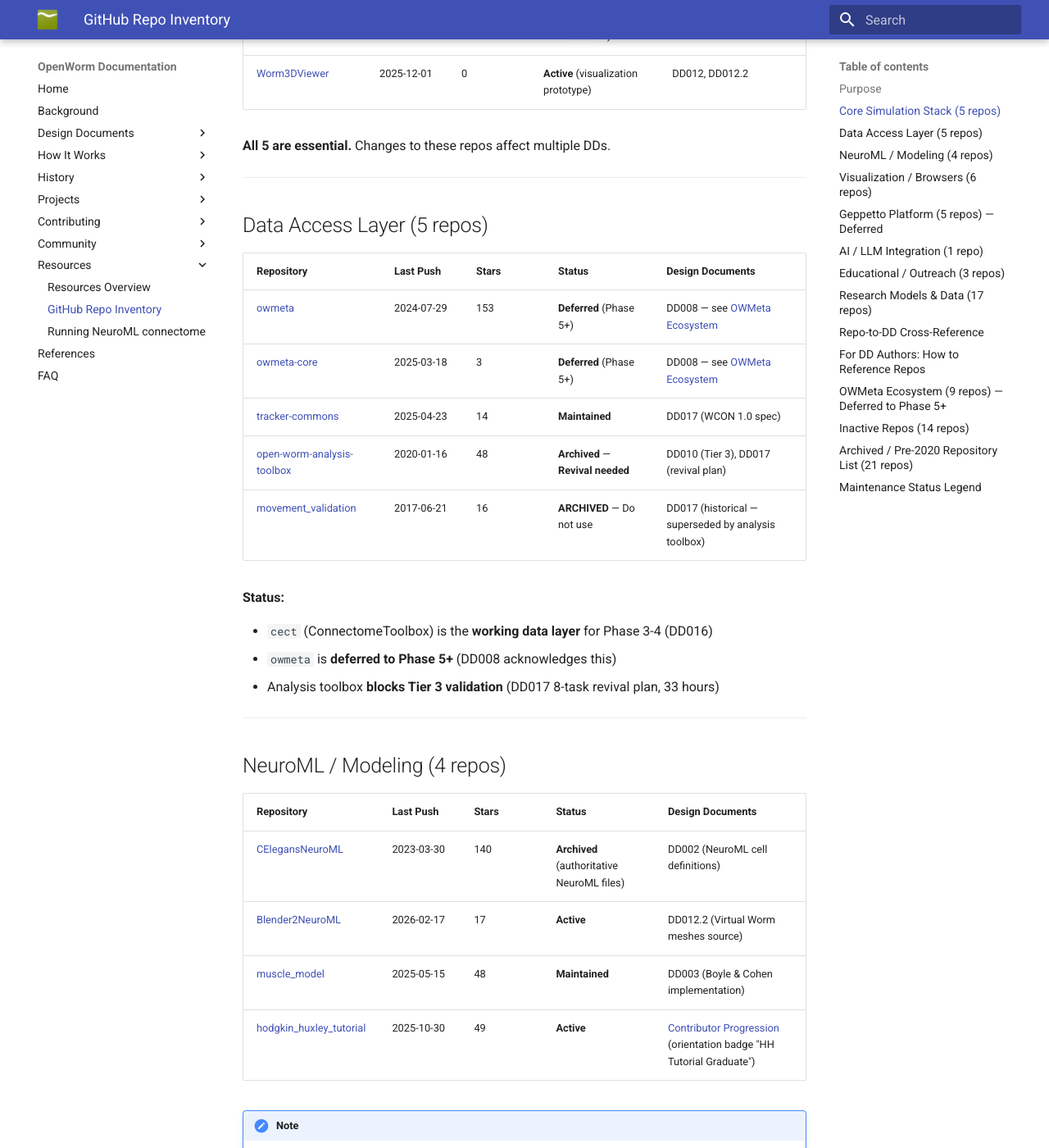
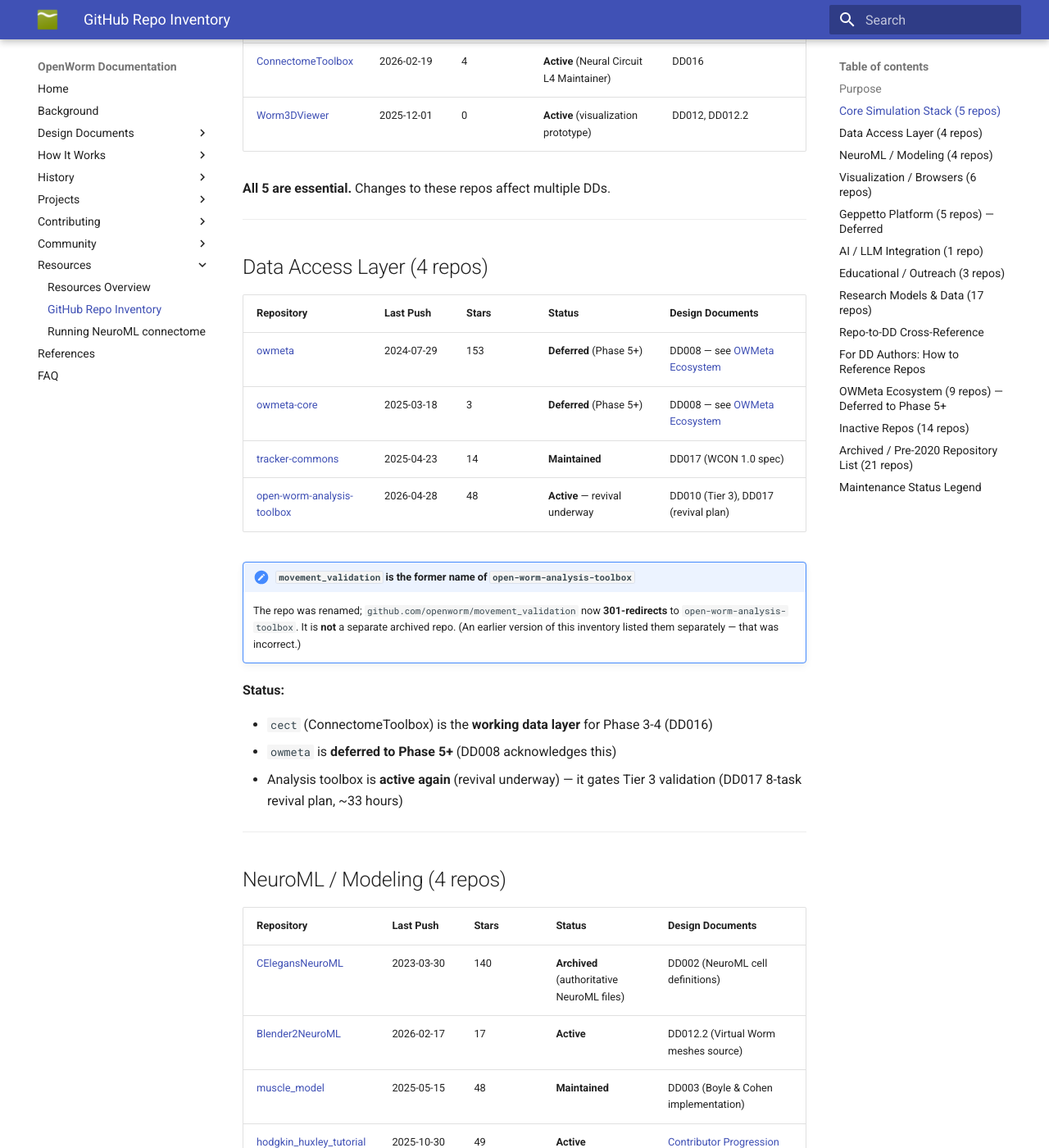
Before and after one commit to openworm/openworm_docs, an MkDocs documentation site: the page built from docs/Resources/github-repo-inventory.md, in a window 1280 px wide and 1400 px high, scrolled down 1005 px. Shown: the whole window at 82% size. Built offline with MkDocs 1.6.1 and Material for MkDocs 9.7.7, drawn with Linux system fonts in a browser that asks for light colours; some of the changed text lies outside the part shown.

Commit message:
Correct open-worm-analysis-toolbox status in repo inventory
open-worm-analysis-toolbox is Active again (revival underway, last push
2026-04-28), not Archived. Clarify that movement_validation is the repo's
former name (now a 301-redirect), not a separate archived repo, and adjust
the Data Access Layer grouping and Tier-3 validation note accordingly.

Co-Authored-By: Claude Opus 4.8 (1M context) <noreply@anthropic.com>

```diff
--- a/docs/Resources/github-repo-inventory.md
+++ b/docs/Resources/github-repo-inventory.md
@@ -1,7 +1,7 @@
 # OpenWorm GitHub Organization — Repository Inventory
 
-- **Last Updated:** 2026-02-19
-- **Total Repositories:** 109
+- **Last Updated:** 2026-02-19 (corrected 2026-06-05: `open-worm-analysis-toolbox` status; `movement_validation` rename)
+- **Total Repositories:** 109 (the count includes `movement_validation`, which is a redirect to `open-worm-analysis-toolbox`, not a distinct repo)
 - **Source:** [github.com/orgs/openworm](https://github.com/orgs/openworm/repositories)
 
 ---
@@ -33,21 +33,23 @@ This inventory identifies which of OpenWorm's 109 GitHub repositories are:
 
 ---
 
-## Data Access Layer (5 repos)
+## Data Access Layer (4 repos)
 
 | Repository | Last Push | Stars | Status | Design Documents |
 |------------|-----------|-------|--------|------------------|
 | [owmeta](https://github.com/openworm/owmeta) | 2024-07-29 | 153 | **Deferred** (Phase 5+) | DD008 — see [OWMeta Ecosystem](#owmeta-ecosystem-9-repos-deferred-to-phase-5) |
 | [owmeta-core](https://github.com/openworm/owmeta-core) | 2025-03-18 | 3 | **Deferred** (Phase 5+) | DD008 — see [OWMeta Ecosystem](#owmeta-ecosystem-9-repos-deferred-to-phase-5) |
 | [tracker-commons](https://github.com/openworm/tracker-commons) | 2025-04-23 | 14 | **Maintained** | DD017 (WCON 1.0 spec) |
-| [open-worm-analysis-toolbox](https://github.com/openworm/open-worm-analysis-toolbox) | 2020-01-16 | 48 | **Archived** — **Revival needed** | DD010 (Tier 3), DD017 (revival plan) |
-| [movement_validation](https://github.com/openworm/movement_validation) | 2017-06-21 | 16 | **ARCHIVED** — Do not use | DD017 (historical — superseded by analysis toolbox) |
+| [open-worm-analysis-toolbox](https://github.com/openworm/open-worm-analysis-toolbox) | 2026-04-28 | 48 | **Active** — revival underway | DD010 (Tier 3), DD017 (revival plan) |
+
+!!! note "`movement_validation` is the former name of `open-worm-analysis-toolbox`"
+    The repo was renamed; `github.com/openworm/movement_validation` now **301-redirects** to `open-worm-analysis-toolbox`. It is **not** a separate archived repo. (An earlier version of this inventory listed them separately — that was incorrect.)
 
 **Status:**
 
 - `cect` (ConnectomeToolbox) is the **working data layer** for Phase 3-4 (DD016)
 - `owmeta` is **deferred to Phase 5+** (DD008 acknowledges this)
-- Analysis toolbox **blocks Tier 3 validation** (DD017 8-task revival plan, 33 hours)
+- Analysis toolbox is **active again** (revival underway) — it gates Tier 3 validation (DD017 8-task revival plan, ~33 hours)
 
 ---
 
```
